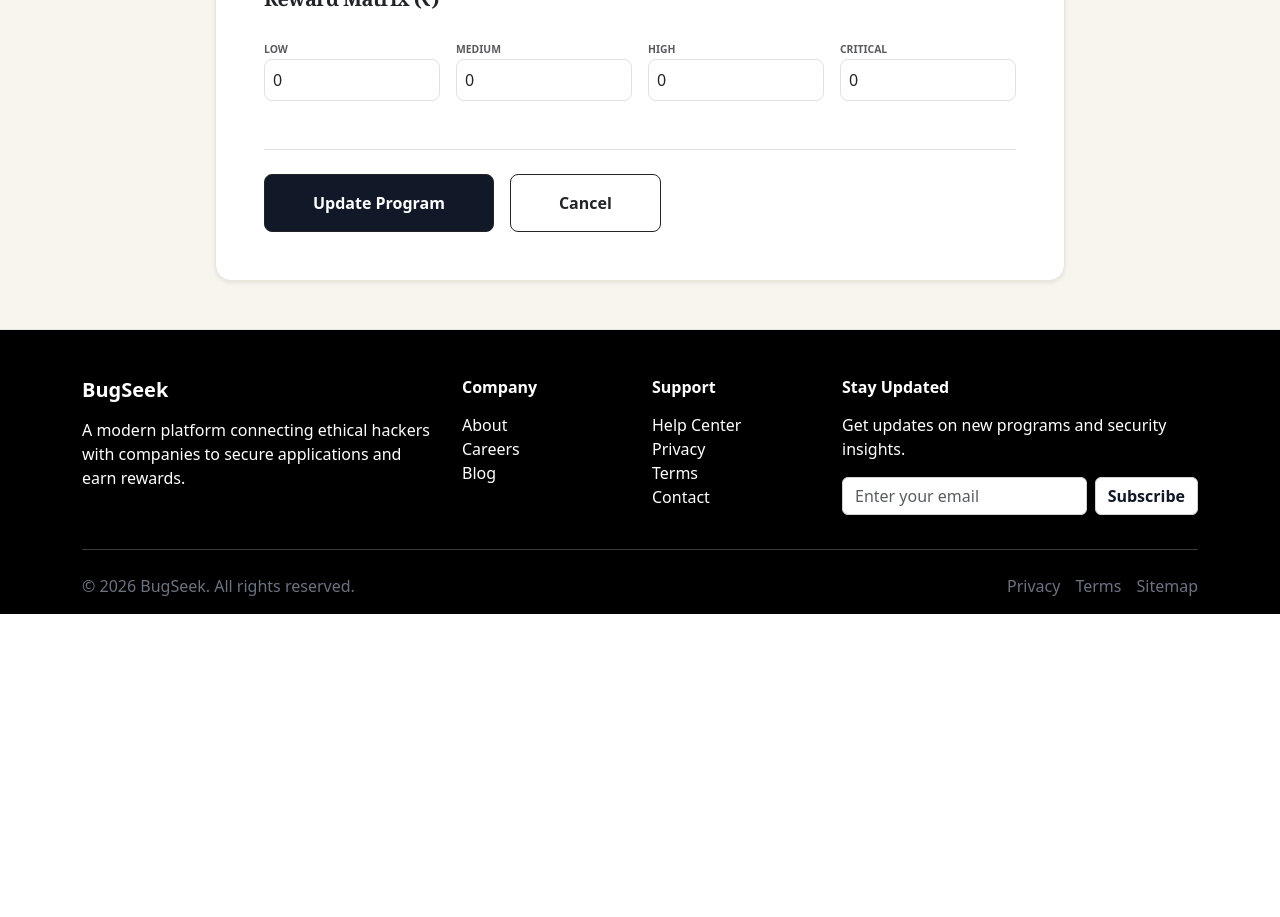
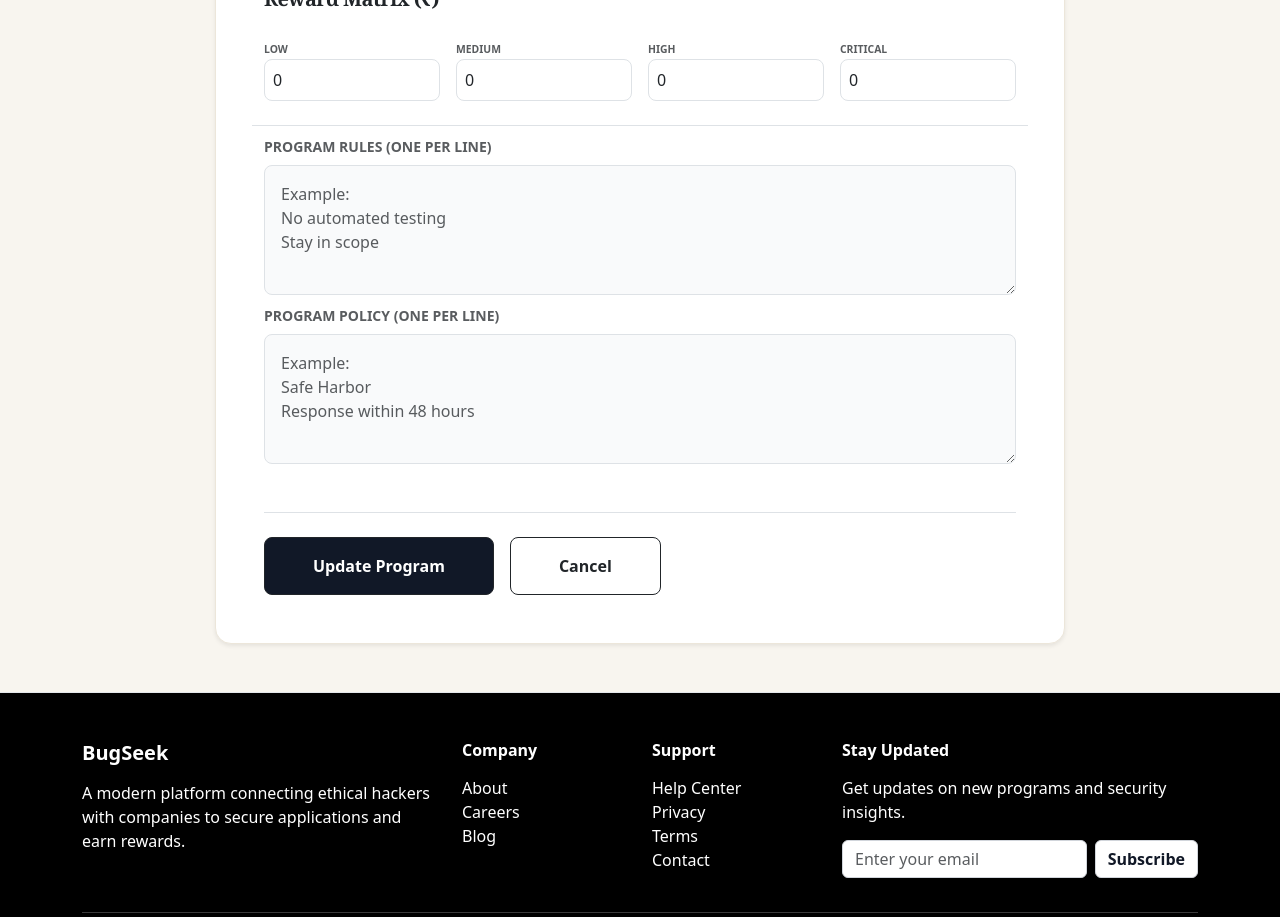
Before and after one commit to bgbtplatform/Bug-Bounty-Platform, a React app in the folder frontend/: page /program/edit/1 in a window 1280 px wide. Shown: the part 880-1797 px from the top of the page. Before the commit the page ends 1494 px from the top, so only its background shows below. Built offline with nearby package versions, Linux system fonts and the light colour scheme; no server answers; the HTML template or start-up script is replaced by a standard one.

Commit message:
fix-debugged forms for company and project

```diff
--- a/frontend/src/pages/Company.jsx
+++ b/frontend/src/pages/Company.jsx
@@ -13,7 +13,9 @@ function Company() {
     description: "",
     programType: "public",
     bountyRange: { min: 0, max: 0 },
-    severityRewards: { low: 0, medium: 0, high: 0, critical: 0 }
+    severityRewards: { low: 0, medium: 0, high: 0, critical: 0 },
+    responseEfficiency: 0,
+    assets: ""
   });
 
   const { user } = useAuth();
@@ -45,6 +47,8 @@ function Company() {
       data.append("programType", formData.programType);
       data.append("bountyRange", JSON.stringify(formData.bountyRange));
       data.append("severityRewards", JSON.stringify(formData.severityRewards));
+      data.append("responseEfficiency", formData.responseEfficiency);
+      data.append("assets", JSON.stringify(formData.assets.split(",").map(a => a.trim()).filter(a => a !== "")));
       if (logoFile) {
         data.append("logo", logoFile);
       }
@@ -210,6 +214,15 @@ function Company() {
                           </div>
                         </div>
                       </div>
+                      <div className="col-md-6 mt-4 pt-2 border-top">
+                        <label className="form-label small fw-bold text-uppercase text-muted">Response Efficiency (%)</label>
+                        <input type="number" className="form-control p-3 rounded-3" style={{ background: "#f9fafb" }} min="0" max="100" onChange={e => setFormData({ ...formData, responseEfficiency: e.target.value })} />
+                      </div>
+
+                      <div className="col-md-6 mt-4 pt-2 border-top">
+                        <label className="form-label small fw-bold text-uppercase text-muted">Eligible Assets (Comma separated)</label>
+                        <input type="text" className="form-control p-3 rounded-3" style={{ background: "#f9fafb" }} placeholder="example.com, api.example.com" onChange={e => setFormData({ ...formData, assets: e.target.value })} />
+                      </div>
                     </div>
                   </div>
                   <div className="modal-footer border-0 p-4 pt-0">
@@ -263,10 +276,21 @@ function Company() {
                   </div>
                 </div>
 
-                <p className="text-muted small flex-grow-1 mb-4" style={{ lineHeight: "1.7" }}>
+                <p className="text-muted small flex-grow-1 mb-3" style={{ lineHeight: "1.7" }}>
                   {p.description?.slice(0, 150) || "Explore this organization's security initiatives and bug bounty opportunities."}
                   {p.description?.length > 150 ? "..." : ""}
                 </p>
+
+                <div className="mb-4 d-flex justify-content-between align-items-center p-2 rounded-3" style={{ background: "#f9fafb", border: "1px solid #f1f5f9" }}>
+                  <div className="text-center flex-grow-1 border-end">
+                    <span className="d-block small text-muted text-uppercase fw-bold" style={{ fontSize: "0.55rem" }}>Min Bounty</span>
+                    <span className="fw-bold text-dark">₹{p.bountyRange?.min || 0}</span>
+                  </div>
+                  <div className="text-center flex-grow-1">
+                    <span className="d-block small text-muted text-uppercase fw-bold" style={{ fontSize: "0.55rem" }}>Max Bounty</span>
+                    <span className="fw-bold" style={{ color: "#e85d3f" }}>₹{p.bountyRange?.max || 0}</span>
+                  </div>
+                </div>
 
                 <button
                   className="btn py-2 fw-bold w-100 rounded-3 mt-auto"
--- a/frontend/src/pages/EditCompany.jsx
+++ b/frontend/src/pages/EditCompany.jsx
@@ -13,7 +13,9 @@ function EditCompany() {
     description: "",
     programType: "public",
     bountyRange: { min: 0, max: 0 },
-    severityRewards: { low: 0, medium: 0, high: 0, critical: 0 }
+    severityRewards: { low: 0, medium: 0, high: 0, critical: 0 },
+    responseEfficiency: 0,
+    assets: ""
   });
 
   const displayFont = {
@@ -33,7 +35,9 @@ function EditCompany() {
             description: data.description || "",
             programType: data.programType || "public",
             bountyRange: data.bountyRange || { min: 0, max: 0 },
-            severityRewards: data.severityRewards || { low: 0, medium: 0, high: 0, critical: 0 }
+            severityRewards: data.severityRewards || { low: 0, medium: 0, high: 0, critical: 0 },
+            responseEfficiency: data.responseEfficiency || 0,
+            assets: Array.isArray(data.assets) ? data.assets.join(", ") : ""
           });
         }
         setLoading(false);
@@ -56,6 +60,8 @@ function EditCompany() {
       data.append("programType", formData.programType);
       data.append("bountyRange", JSON.stringify(formData.bountyRange));
       data.append("severityRewards", JSON.stringify(formData.severityRewards));
+      data.append("responseEfficiency", formData.responseEfficiency);
+      data.append("assets", JSON.stringify(formData.assets.split(",").map(a => a.trim()).filter(a => a !== "")));
       if (logoFile) {
         data.append("logo", logoFile);
       }
@@ -195,6 +201,31 @@ function EditCompany() {
                   </div>
                 </div>
               </div>
+
+              <div className="col-md-6 mt-4 pt-2 border-top">
+                <label className="form-label small fw-bold text-uppercase text-muted">Response Efficiency (%)</label>
+                <input
+                  type="number"
+                  className="form-control p-3 rounded-3"
+                  style={{ background: "#f9fafb" }}
+                  min="0"
+                  max="100"
+                  value={formData.responseEfficiency}
+                  onChange={(e) => setFormData({ ...formData, responseEfficiency: e.target.value })}
+                />
+              </div>
+
+              <div className="col-md-6 mt-4 pt-2 border-top">
+                <label className="form-label small fw-bold text-uppercase text-muted">Eligible Assets (Comma separated)</label>
+                <input
+                  type="text"
+                  className="form-control p-3 rounded-3"
+                  style={{ background: "#f9fafb" }}
+                  placeholder="example.com, api.example.com"
+                  value={formData.assets}
+                  onChange={(e) => setFormData({ ...formData, assets: e.target.value })}
+                />
+              </div>
             </div>
 
             <div className="mt-5 pt-4 border-top d-flex flex-wrap gap-3">
--- a/frontend/src/pages/EditProgram.jsx
+++ b/frontend/src/pages/EditProgram.jsx
@@ -10,7 +10,9 @@ function EditProgram() {
     title: "",
     description: "",
     status: "ACTIVE",
-    rewards: { low: 0, medium: 0, high: 0, critical: 0 }
+    rewards: { low: 0, medium: 0, high: 0, critical: 0 },
+    rules: "",
+    policy: ""
   });
 
   const displayFont = {
@@ -28,7 +30,9 @@ function EditProgram() {
             title: data.title || "",
             description: data.description || "",
             status: data.status || "ACTIVE",
-            rewards: data.rewards || { low: 0, medium: 0, high: 0, critical: 0 }
+            rewards: data.rewards || { low: 0, medium: 0, high: 0, critical: 0 },
+            rules: Array.isArray(data.rules) ? data.rules.join("\n") : "",
+            policy: Array.isArray(data.policy) ? data.policy.join("\n") : ""
           });
         }
         setLoading(false);
@@ -43,7 +47,12 @@ function EditProgram() {
   async function handleUpdate(e) {
     e.preventDefault();
     try {
-      await axiosClient.put(`/program/${id}`, formData);
+      const payload = {
+        ...formData,
+        rules: formData.rules.split("\n").map(r => r.trim()).filter(r => r !== ""),
+        policy: formData.policy.split("\n").map(p => p.trim()).filter(p => p !== "")
+      };
+      await axiosClient.put(`/program/${id}`, payload);
       alert("Program updated successfully");
       navigate("/programs");
     } catch (error) {
@@ -109,7 +118,6 @@ function EditProgram() {
                   <option value="CLOSED">Closed</option>
                 </select>
               </div>
-
               <div className="col-12 mt-5 pt-3 border-top">
                 <h5 className="fw-bold mb-4" style={displayFont}>Reward Matrix (₹)</h5>
                 <div className="row g-3">
@@ -131,6 +139,30 @@ function EditProgram() {
                   </div>
                 </div>
               </div>
+
+              <div className="col-12 mt-4 pt-2 border-top">
+                <label className="form-label small fw-bold text-uppercase text-muted">Program Rules (One per line)</label>
+                <textarea
+                  className="form-control p-3 rounded-3"
+                  style={{ background: "#f9fafb" }}
+                  rows="4"
+                  value={formData.rules}
+                  onChange={(e) => setFormData({ ...formData, rules: e.target.value })}
+                  placeholder="Example:&#10;No automated testing&#10;Stay in scope"
+                ></textarea>
+              </div>
+
+              <div className="col-12 mt-2">
+                <label className="form-label small fw-bold text-uppercase text-muted">Program Policy (One per line)</label>
+                <textarea
+                  className="form-control p-3 rounded-3"
+                  style={{ background: "#f9fafb" }}
+                  rows="4"
+                  value={formData.policy}
+                  onChange={(e) => setFormData({ ...formData, policy: e.target.value })}
+                  placeholder="Example:&#10;Safe Harbor&#10;Response within 48 hours"
+                ></textarea>
+              </div>
             </div>
 
             <div className="mt-5 pt-4 border-top d-flex flex-wrap gap-3">
--- a/frontend/src/pages/Program.jsx
+++ b/frontend/src/pages/Program.jsx
@@ -12,7 +12,9 @@ function Program() {
     description: "",
     companyId: "",
     rewards: { low: 0, medium: 0, high: 0, critical: 0 },
-    status: "ACTIVE"
+    status: "ACTIVE",
+    rules: "",
+    policy: ""
   });
 
   const { user } = useAuth();
@@ -48,8 +50,22 @@ function Program() {
   async function handleAddProgram(e) {
     e.preventDefault();
     try {
-        await axiosClient.post("/program", formData);
+        const payload = {
+            ...formData,
+            rules: formData.rules.split("\n").map(r => r.trim()).filter(r => r !== ""),
+            policy: formData.policy.split("\n").map(p => p.trim()).filter(p => p !== "")
+        };
+        await axiosClient.post("/program", payload);
         setShowForm(false);
+        setFormData({
+            title: "",
+            description: "",
+            companyId: "",
+            rewards: { low: 0, medium: 0, high: 0, critical: 0 },
+            status: "ACTIVE",
+            rules: "",
+            policy: ""
+        });
         getPrograms();
     } catch (error) {
         console.error(error);
@@ -193,6 +209,14 @@ function Program() {
                                           </div>
                                         </div>
                                     </div>
+                                    <div className="col-12 mt-4 pt-2 border-top">
+                                        <label className="form-label small fw-bold text-uppercase text-muted">Program Rules (One per line)</label>
+                                        <textarea className="form-control p-3 rounded-3" style={{ background: "#f9fafb" }} rows="3" placeholder="No automated scanning&#10;Respect privacy" onChange={e => setFormData({ ...formData, rules: e.target.value })}></textarea>
+                                    </div>
+                                    <div className="col-12 mt-2">
+                                        <label className="form-label small fw-bold text-uppercase text-muted">Program Policy (One per line)</label>
+                                        <textarea className="form-control p-3 rounded-3" style={{ background: "#f9fafb" }} rows="3" placeholder="Safe Harbor policy&#10;Response within 24h" onChange={e => setFormData({ ...formData, policy: e.target.value })}></textarea>
+                                    </div>
                                 </div>
                             </div>
                             <div className="modal-footer border-0 p-4 pt-0">
```
Also changed, not shown: 1 other file (tests, documents, lock files or other folders).
